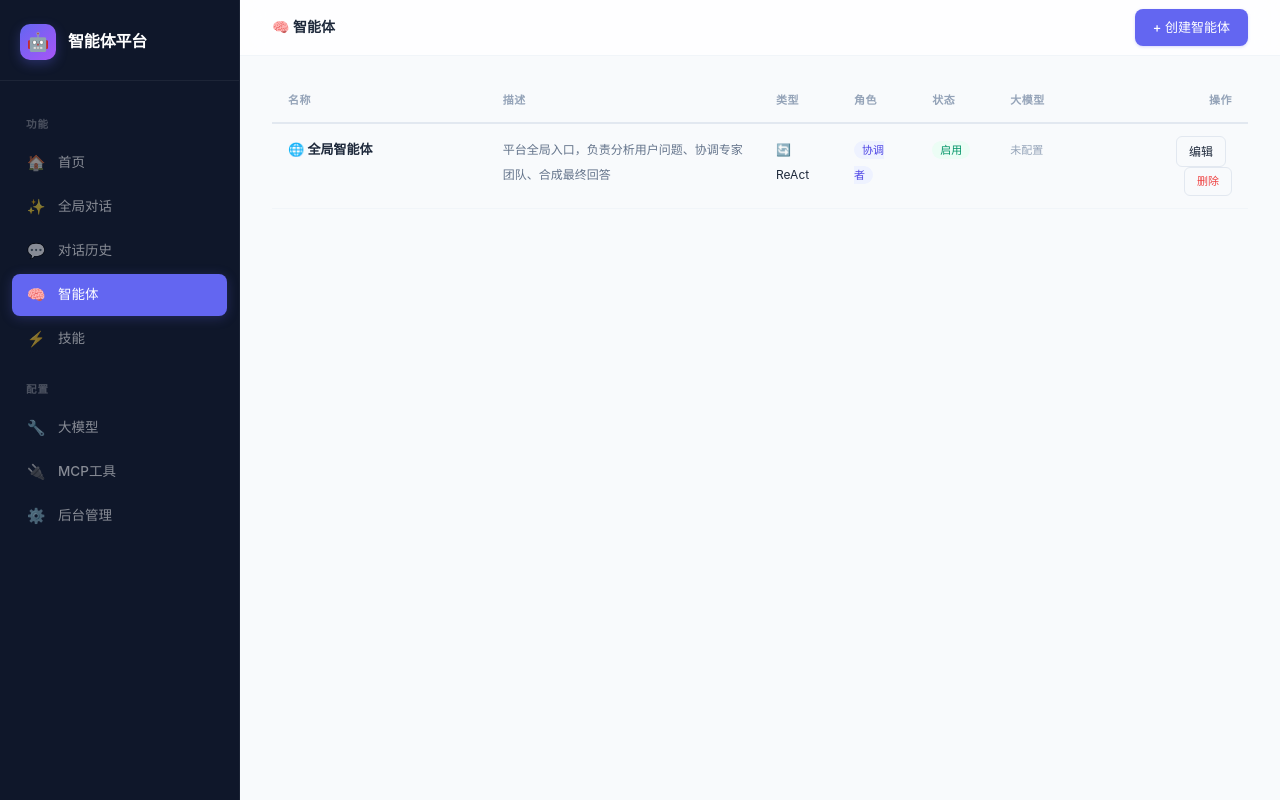
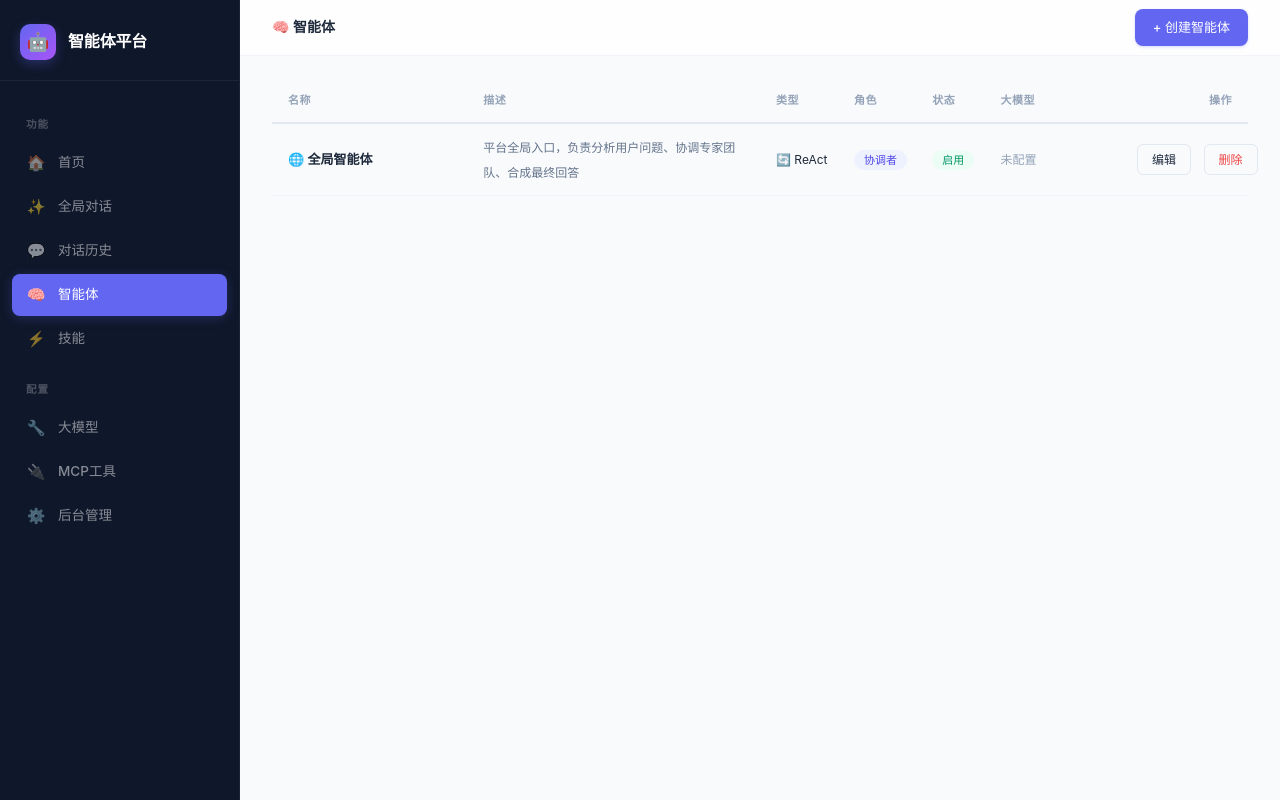
Before and after one commit to luzhanwen666/zl-tools, a Django app: page /agents/ in a window 1280 px wide. Run offline with Django 5.2, Linux system fonts and the light colour scheme; data comes from the database, SQL or seed files in the repository; data that the repository does not hold is empty.

Commit message:
style: 智能体列表 — 按钮对齐、表格撑满、左贴近导航栏
- 去掉 max-width 包裹,表格撑满主区域宽度紧贴左侧
- 所有列 vertical-align:middle 统一居中对齐
- 编辑/删除按钮等宽同高 white-space:nowrap 不换行
- 描述列放宽到 30% 多显示内容

```diff
--- a/templates/agents/agent_list.html
+++ b/templates/agents/agent_list.html
@@ -10,65 +10,63 @@
 {% endblock %}
 
 {% block content %}
-<div style="max-width:1100px;margin:0 auto;">
-
 {% if agents %}
 <table style="width:100%;border-collapse:collapse;table-layout:fixed;">
     <thead>
         <tr style="border-bottom:2px solid var(--border);text-align:left;font-size:11px;color:var(--text-muted);text-transform:uppercase;letter-spacing:.5px;">
-            <th style="padding:12px 16px;width:22%;">名称</th>
-            <th style="padding:12px 16px;width:28%;">描述</th>
+            <th style="padding:12px 16px;width:20%;">名称</th>
+            <th style="padding:12px 16px;width:30%;">描述</th>
             <th style="padding:12px 16px;width:8%;">类型</th>
             <th style="padding:12px 16px;width:8%;">角色</th>
-            <th style="padding:12px 16px;width:8%;">状态</th>
+            <th style="padding:12px 16px;width:7%;">状态</th>
             <th style="padding:12px 16px;width:14%;">大模型</th>
-            <th style="padding:12px 16px;width:12%;text-align:right;">操作</th>
+            <th style="padding:12px 16px;width:13%;text-align:right;">操作</th>
         </tr>
     </thead>
     <tbody>
     {% for agent in agents %}
     <tr style="border-bottom:1px solid var(--border-light);transition:background .15s;"
         onmouseover="this.style.background='var(--primary-light)'" onmouseout="this.style.background=''">
-        <td style="padding:12px 16px;vertical-align:top;">
+        <td style="padding:10px 16px;vertical-align:middle;">
             <a href="{% url 'agents:detail' agent.pk %}" style="font-size:13px;font-weight:600;color:var(--text);text-decoration:none;">
                 {% if agent.is_global %}🌐 {% endif %}{{ agent.name }}
             </a>
             {% if agent.skills.exists %}
-            <div style="font-size:10px;color:var(--text-muted);margin-top:2px;">
-                {% for s in agent.skills.all %}<span style="display:inline-block;padding:1px 6px;background:var(--primary-light);color:var(--primary);border-radius:4px;margin:1px 2px;">{{ s.name }}</span>{% endfor %}
+            <div style="font-size:10px;margin-top:3px;">
+                {% for s in agent.skills.all %}<span style="display:inline-block;padding:2px 7px;background:var(--primary-light);color:var(--primary);border-radius:4px;margin:1px 3px 1px 0;">{{ s.name }}</span>{% endfor %}
             </div>
             {% endif %}
         </td>
-        <td style="padding:12px 16px;vertical-align:top;">
-            <span style="font-size:12px;color:var(--text-secondary);line-height:1.4;">{{ agent.description|truncatewords:20|default:"—" }}</span>
+        <td style="padding:10px 16px;vertical-align:middle;">
+            <span style="font-size:12px;color:var(--text-secondary);line-height:1.5;">{{ agent.description|truncatewords:25|default:"—" }}</span>
         </td>
-        <td style="padding:12px 16px;vertical-align:top;">
-            <span style="font-size:12px;color:var(--text);">
+        <td style="padding:10px 16px;vertical-align:middle;">
+            <span style="font-size:12px;color:var(--text);white-space:nowrap;">
                 {% if agent.agent_type == "simple" %}⚡ Simple
                 {% elif agent.agent_type == "reflection" %}🪞 Reflect
                 {% elif agent.agent_type == "plan_and_solve" %}📋 Plan
                 {% else %}🔄 ReAct{% endif %}
             </span>
         </td>
-        <td style="padding:12px 16px;vertical-align:top;">
-            <span style="font-size:11px;padding:2px 8px;border-radius:10px;font-weight:500;
+        <td style="padding:10px 16px;vertical-align:middle;">
+            <span style="font-size:11px;padding:3px 10px;border-radius:10px;font-weight:500;white-space:nowrap;
                 {% if agent.role == 'coordinator' %}background:#eef2ff;color:#4f46e5;
                 {% elif agent.role == 'expert' %}background:#f5f3ff;color:#7c3aed;
                 {% else %}background:#f1f5f9;color:#64748b;{% endif %}
             ">{{ agent.get_role_display }}</span>
         </td>
-        <td style="padding:12px 16px;vertical-align:top;">
-            <span style="font-size:11px;padding:2px 8px;border-radius:10px;font-weight:500;
+        <td style="padding:10px 16px;vertical-align:middle;">
+            <span style="font-size:11px;padding:3px 10px;border-radius:10px;font-weight:500;white-space:nowrap;
                 {% if agent.is_active %}background:#ecfdf5;color:#059669;
                 {% else %}background:#f1f5f9;color:#94a3b8;{% endif %}
             ">{{ agent.is_active|yesno:"启用,禁用" }}</span>
         </td>
-        <td style="padding:12px 16px;vertical-align:top;">
-            <span style="font-size:11px;color:var(--text-muted);">{{ agent.llm_config.model_id|default:"未配置" }}</span>
+        <td style="padding:10px 16px;vertical-align:middle;">
+            <span style="font-size:12px;color:var(--text-muted);">{{ agent.llm_config.model_id|default:"未配置" }}</span>
         </td>
-        <td style="padding:12px 16px;vertical-align:top;text-align:right;">
-            <a href="{% url 'agents:update' agent.pk %}" style="display:inline-block;padding:5px 12px;background:var(--bg);border:1px solid var(--border);border-radius:6px;font-size:12px;text-decoration:none;color:var(--text);margin-right:6px;">编辑</a>
-            <a href="{% url 'agents:delete' agent.pk %}" style="display:inline-block;padding:5px 12px;background:var(--bg);border:1px solid var(--border);border-radius:6px;font-size:11px;text-decoration:none;color:var(--danger);"
+        <td style="padding:10px 16px;vertical-align:middle;text-align:right;white-space:nowrap;">
+            <a href="{% url 'agents:update' agent.pk %}" style="display:inline-block;padding:5px 14px;background:var(--bg);border:1px solid var(--border);border-radius:6px;font-size:12px;text-decoration:none;color:var(--text);">编辑</a>
+            <a href="{% url 'agents:delete' agent.pk %}" style="display:inline-block;padding:5px 14px;background:var(--bg);border:1px solid var(--border);border-radius:6px;font-size:12px;text-decoration:none;color:var(--danger);margin-left:8px;"
                onclick="return confirm('删除此智能体？')">删除</a>
         </td>
     </tr>
@@ -85,6 +83,4 @@
     </p>
 </div>
 {% endif %}
-
-</div>
 {% endblock %}
```
